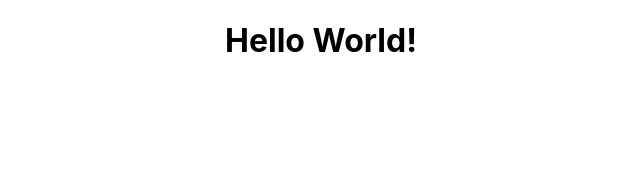
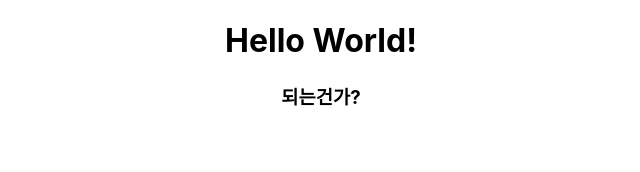
Before and after one commit to dong-geon-Lee/test-deploy, a React (Create React App) app: page / in a window 1280 px wide. Shown: the top 172 px of the page, without its empty margins (319-959 px from the left). Built offline with nearby package versions, Linux system fonts and the light colour scheme.

Commit message:
이제됨

```diff
--- a/src/App.js
+++ b/src/App.js
@@ -5,6 +5,7 @@ const App = () => {
   return (
     <div className="App">
       <h1>Hello World!</h1>
+      <h3>되는건가?</h3>
     </div>
   );
 };
```
